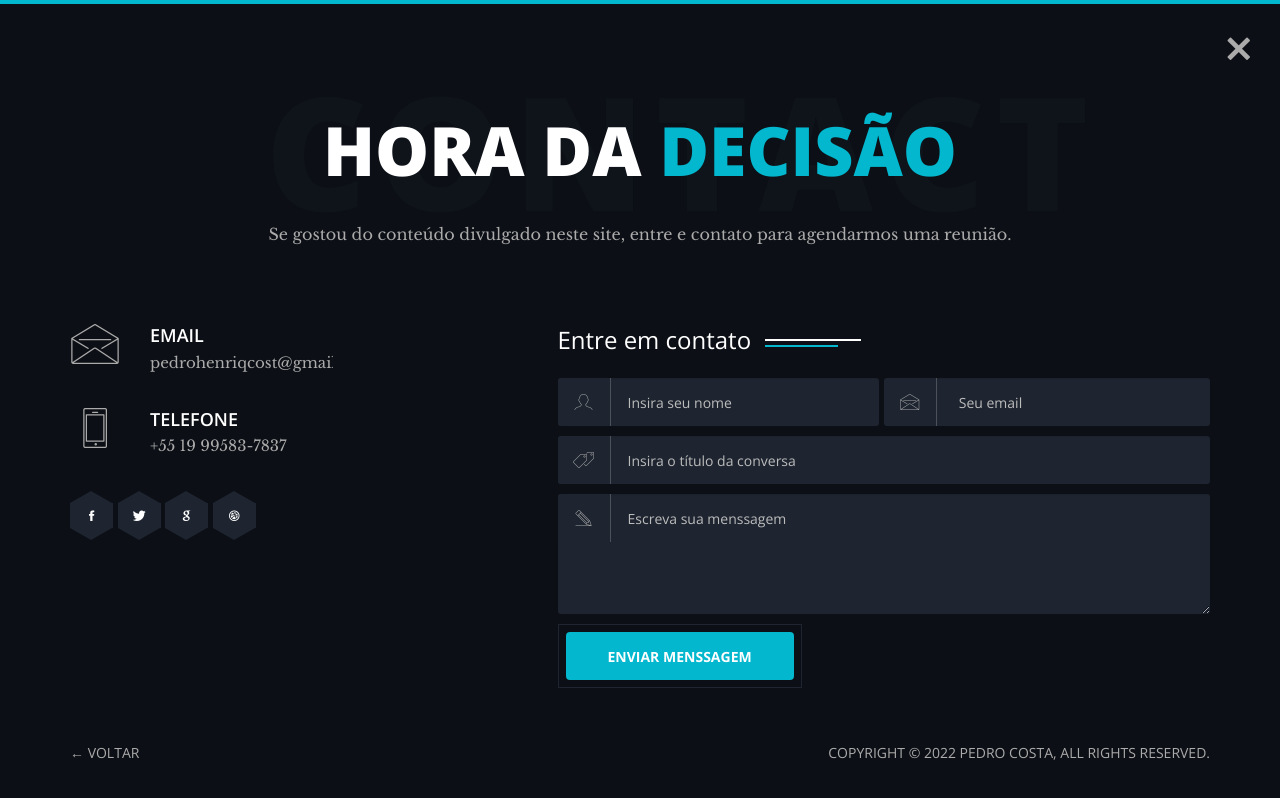
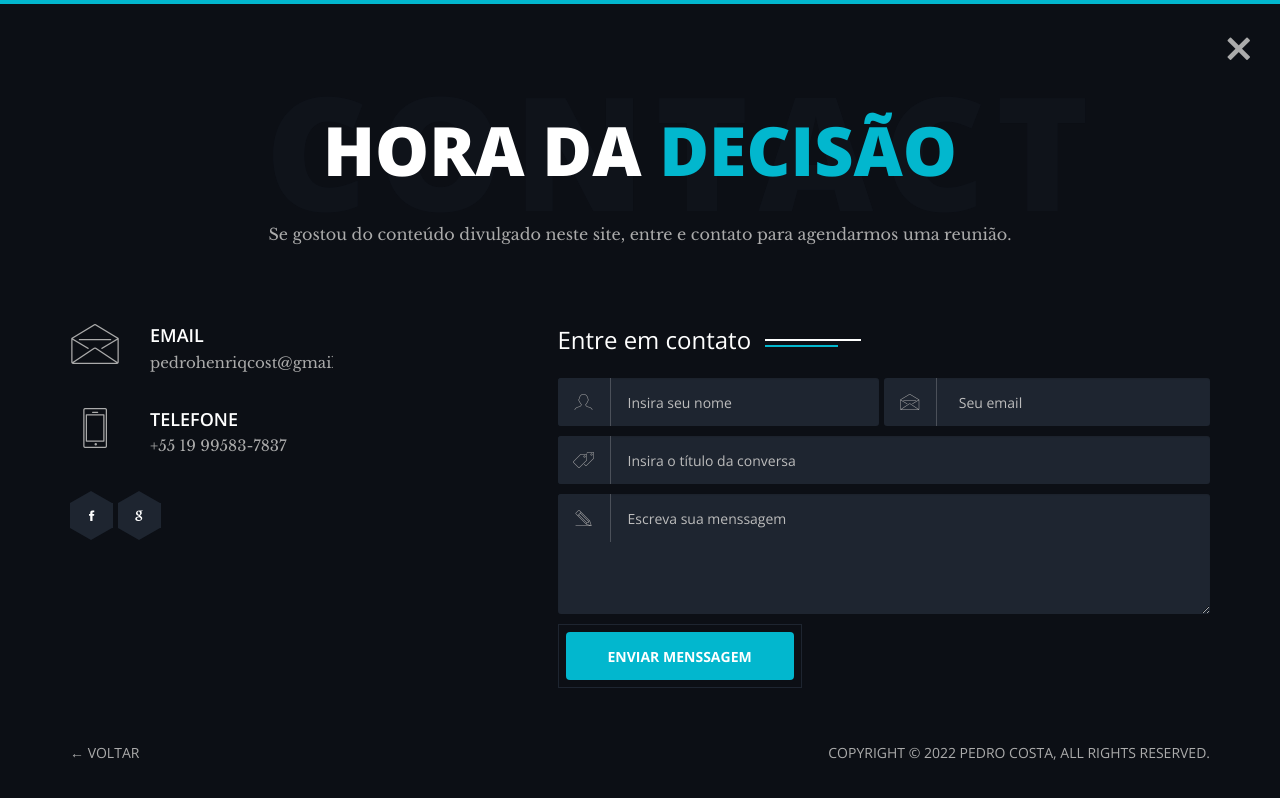
Before and after one commit to P3droCYB/Portf-lio, a website: page contact.html in a window 1280 px wide. Drawn offline with nearby package versions, Linux system fonts and the light colour scheme; files whose address does not match are found by name.

Commit message:
Update contact.html

```diff
--- a/contact.html
+++ b/contact.html
@@ -85,16 +85,9 @@
                                     </li>
                                     <li>
                                         <span class="contact-social-hex"></span>
-                                        <a href="www.twitter.com/themefisher"><i class="tf-ion-social-twitter"></i></a>
-                                    </li>
-                                    <li>
-                                        <span class="contact-social-hex"></span>
                                         <a href="#"><i class="tf-ion-social-google"></i></a>
                                     </li>
                                     <li>
-                                        <span class="contact-social-hex"></span>
-                                        <a href="www.dribbble.com/themefisher"><i class="tf-ion-social-dribbble"></i></a>
-                                    </li>
                                 </ul>
                             </div>
                             <div class="col-xs-12 col-sm-7 col-md-7 col-md-offset-1 col-lg-offset-2">
```
